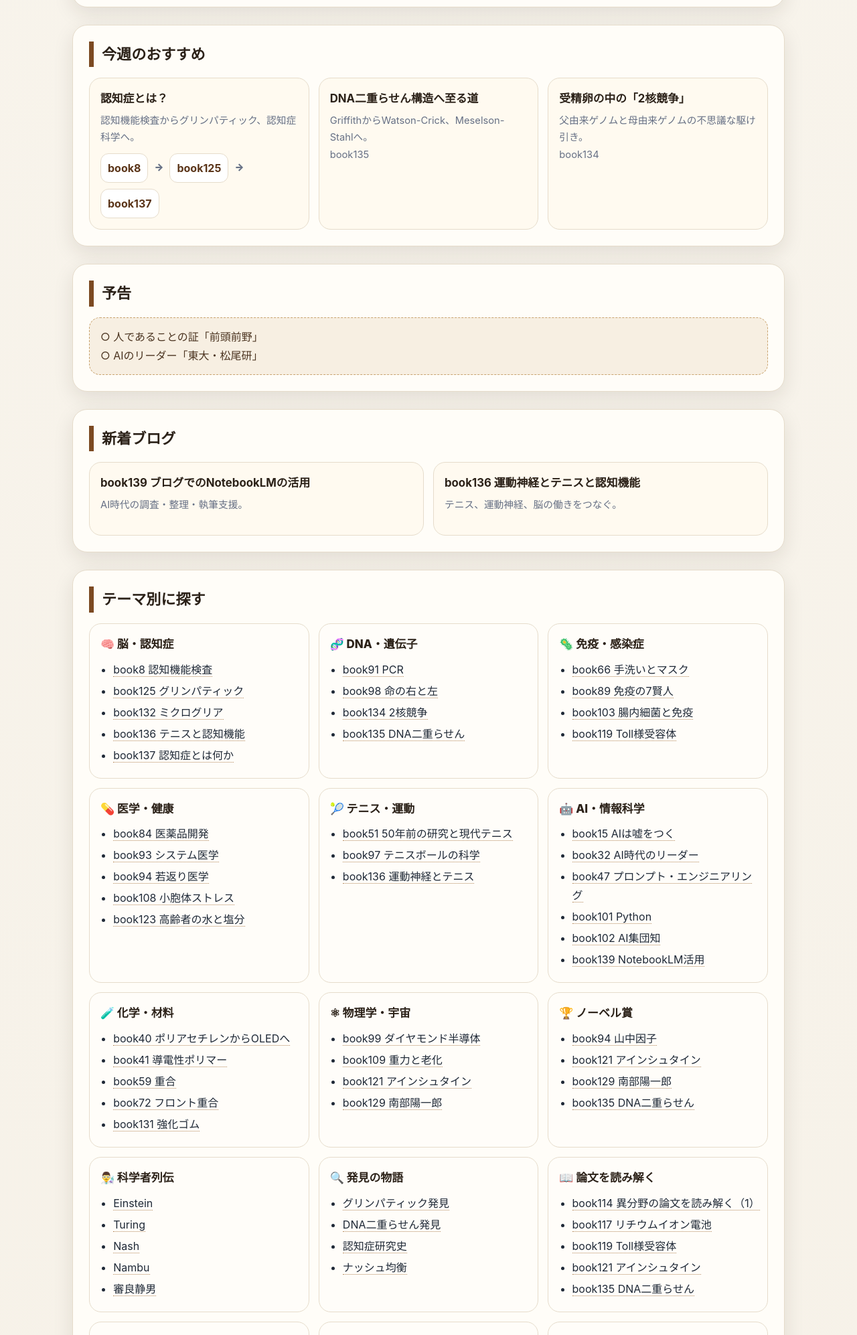
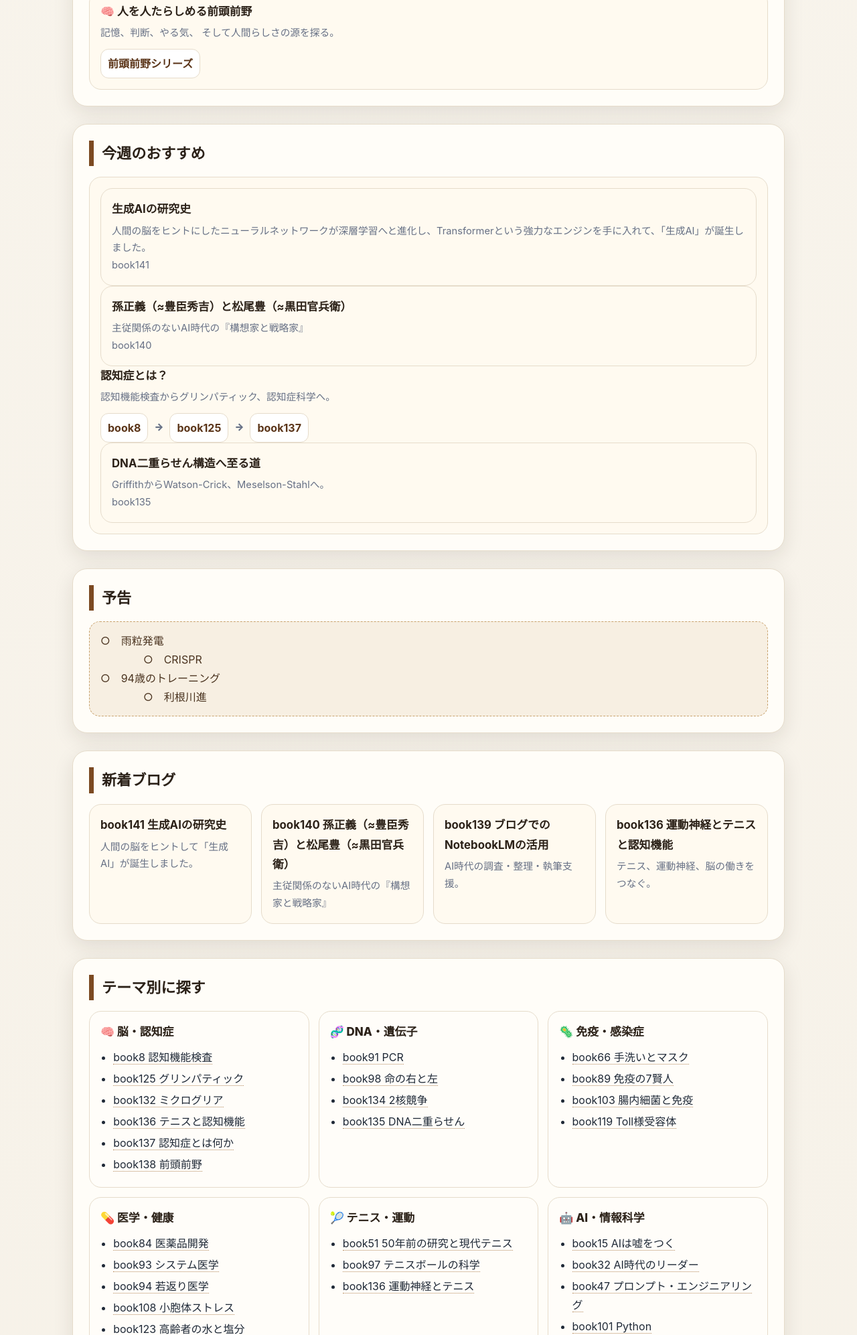
Before and after one commit to seijikoiwa-hash/ai-knowledge-space, a plain HTML site: page index.html in a window 1280 px wide. Shown: the part 806-2800 px from the top of the page at 67% size. Drawn offline with Linux system fonts and the light colour scheme.

Commit message:
Add files via upload

```diff
--- a/index.html
+++ b/index.html
@@ -80,6 +80,17 @@
 <a href="#old-top">従来トップ</a></nav>
 </header>
 <section id="special">
+
+
+<div class="card">
+  <strong>🧬 生成AIの研究史</strong>
+  <span>
+  ChatGPTや画像生成AIなど、まるで人間のように考えているような「生成AI」は、ある日突然魔法のように生まれたわけではありません。
+  </span>
+  <div class="route">
+    <a href="book141navi.html">生成AI研究史</a>
+      </div>
+</div>
 <div class="card">
   <strong>🧠 認知症とは何か？</strong>
   <span>
@@ -93,7 +104,7 @@
     <span class="arrow">→</span>
     <a href="book137navi.html">認知症科学</a>
     <span class="arrow">→</span>
-    <a href="book140navi.html">認知症とは何か</a>
+    <a href="book137navi.html">認知症とは何か</a>
   </div>
 </div>
 <div class="card">
@@ -125,36 +136,54 @@
 <h2>今週のおすすめ</h2>
 <div class="grid">
 <div class="card">
-<strong>認知症とは？</strong>
+
+<a class="card" href="book141navi.html">
+<strong>生成AIの研究史</strong>
+<span>人間の脳をヒントにしたニューラルネットワークが深層学習へと進化し、Transformerという強力なエンジンを手に入れて、「生成AI」が誕生しました。</span>
+<span class="small">book141</span>
+
+<a class="card" href="book140.html">
+<strong>孫正義（≈豊臣秀吉）と松尾豊（≈黒田官兵衛）</strong>
+<span>主従関係のないAI時代の『構想家と戦略家』</span>
+<span class="small">book140</span>
+</a><strong>認知症とは？</strong>
 <span>認知機能検査からグリンパティック、認知症科学へ。</span>
 <div class="route">
 <a href="book8.html">book8</a><span class="arrow">→</span>
 <a href="book125navi.html">book125</a><span class="arrow">→</span>
 <a href="book137navi.html">book137</a>
 </div>
-</div>
 <a class="card" href="book135navi.html">
 <strong>DNA二重らせん構造へ至る道</strong>
 <span>GriffithからWatson-Crick、Meselson-Stahlへ。</span>
 <span class="small">book135</span>
 </a>
-<a class="card" href="book134navi.html">
-<strong>受精卵の中の「2核競争」</strong>
-<span>父由来ゲノムと母由来ゲノムの不思議な駆け引き。</span>
-<span class="small">book134</span>
-</a>
 </div>
+
+
 </section>
 <section id="coming">
 <h2>予告</h2>
 <div class="notice">
-        ○ 人であることの証「前頭前野」<br/>
-        ○ AIのリーダー「東大・松尾研」
+        ○　雨粒発電<br/>
+　　　　○　CRISPR<br/>
+        ○　94歳のトレーニング<br/>
+　　　　○　利根川進
+
       </div>
 </section>
 <section id="new">
 <h2>新着ブログ</h2>
 <div class="grid">
+
+<a class="card" href="book141navi.html">
+<strong>book141 生成AIの研究史</strong>
+<span>人間の脳をヒントして「生成AI」が誕生しました。</span>
+</a>
+<a class="card" href="book140.html">
+<strong>book140 孫正義（≈豊臣秀吉）と松尾豊（≈黒田官兵衛）</strong>
+<span>主従関係のないAI時代の『構想家と戦略家』</span>
+</a>
 <a class="card" href="book139.html">
 <strong>book139 ブログでのNotebookLMの活用</strong>
 <span>AI時代の調査・整理・執筆支援。</span>
@@ -168,18 +197,19 @@
 <section id="themes">
 <h2>テーマ別に探す</h2>
 <div class="themes">
-<div class="theme"><div class="theme-title">🧠 脳・認知症</div><ul><li><a href="book8.html">book8 認知機能検査</a></li><li><a href="book125navi.html">book125 グリンパティック</a></li><li><a href="book132navi.html">book132 ミクログリア</a></li><li><a href="book136.html">book136 テニスと認知機能</a></li><li><a href="book137navi.html">book137 認知症とは何か</a></li></ul></div>
+<div class="theme"><div class="theme-title">🧠 脳・認知症</div><ul><li><a href="book8.html">book8 認知機能検査</a></li><li><a href="book125navi.html">book125 グリンパティック</a></li><li><a href="book132navi.html">book132 ミクログリア</a></li><li><a href="book136.html">book136 テニスと認知機能</a></li><li><a href="book137navi.html">book137 認知症とは何か</a></li><li><a href="book138navi.html">book138 前頭前野</a></li></ul></div>
 <div class="theme"><div class="theme-title">🧬 DNA・遺伝子</div><ul><li><a href="book91.html">book91 PCR</a></li><li><a href="book98.html">book98 命の右と左</a></li><li><a href="book134navi.html">book134 2核競争</a></li><li><a href="book135navi.html">book135 DNA二重らせん</a></li></ul></div>
 <div class="theme"><div class="theme-title">🦠 免疫・感染症</div><ul><li><a href="book66.html">book66 手洗いとマスク</a></li><li><a href="book89ver2.html">book89 免疫の7賢人</a></li><li><a href="book103.html">book103 腸内細菌と免疫</a></li><li><a href="book119.html">book119 Toll様受容体</a></li></ul></div>
 <div class="theme"><div class="theme-title">💊 医学・健康</div><ul><li><a href="book84.html">book84 医薬品開発</a></li><li><a href="book93.html">book93 システム医学</a></li><li><a href="book94.html">book94 若返り医学</a></li><li><a href="book108.html">book108 小胞体ストレス</a></li><li><a href="book123.html">book123 高齢者の水と塩分</a></li></ul></div>
 <div class="theme"><div class="theme-title">🎾 テニス・運動</div><ul><li><a href="book51.html">book51 50年前の研究と現代テニス</a></li><li><a href="book97.html">book97 テニスボールの科学</a></li><li><a href="book136.html">book136 運動神経とテニス</a></li></ul></div>
-<div class="theme"><div class="theme-title">🤖 AI・情報科学</div><ul><li><a href="book15.html">book15 AIは嘘をつく</a></li><li><a href="book32.html">book32 AI時代のリーダー</a></li><li><a href="book47.html">book47 プロンプト・エンジニアリング</a></li><li><a href="book101.html">book101 Python</a></li><li><a href="book102.html">book102 AI集団知</a></li><li><a href="book139.html">book139 NotebookLM活用</a></li></ul></div>
-<div class="theme"><div class="theme-title">🧪 化学・材料</div><ul><li><a href="book40.html">book40 ポリアセチレンからOLEDへ</a></li><li><a href="book41.html">book41 導電性ポリマー</a></li><li><a href="book59.html">book59 重合</a></li><li><a href="book72.html">book72 フロント重合</a></li><li><a href="book131navi.html">book131 強化ゴム</a></li></ul></div>
+<div class="theme"><div class="theme-title">🤖 AI・情報科学</div><ul><li><a href="book15.html">book15 AIは嘘をつく</a></li><li><a href="book32.html">book32 AI時代のリーダー</a></li><li><a href="book47.html">book47 プロンプト・エンジニアリング</a></li><li><a href="book101.html">book101 Python</a></li><li><a href="book102.html">book102 AI集団知</a></li><li><a href="book139.html">book139 NotebookLM活用</a></li><li><a href="book140.html">book140 孫正義と松尾豊</a></li></ul><li><a href="book141navi.html">book141 生成AIの研究史</a></li></ul></div>
+
+<div class="theme"><div class="theme-title">🧪 化学・材料</div><ul><li><a href="book40.html">book40 ポリアセチレンからOLEDへ</a></li><li><a href="book41.html">book41 導電性ポリマー</a></li><li><a href="book59.html">book59 重合</a></li><li><a href="book72.html">book72 フロント重合</a></li><li><a href="book131navi.html">book131 強化ゴム</a></li><li><a href="book133navi.html">book133 微細な凹凸</a></li></ul></div>
 <div class="theme"><div class="theme-title">⚛ 物理学・宇宙</div><ul><li><a href="book99.html">book99 ダイヤモンド半導体</a></li><li><a href="book109.html">book109 重力と老化</a></li><li><a href="book121navi.html">book121 アインシュタイン</a></li><li><a href="book129navi.html">book129 南部陽一郎</a></li></ul></div>
-<div class="theme"><div class="theme-title">🏆 ノーベル賞</div><ul><li><a href="book94.html">book94 山中因子</a></li><li><a href="book121navi.html">book121 アインシュタイン</a></li><li><a href="book129navi.html">book129 南部陽一郎</a></li><li><a href="book135navi.html">book135 DNA二重らせん</a></li></ul></div>
-<div class="theme"><div class="theme-title">👨‍🔬 科学者列伝</div><ul><li><a href="book121navi.html">Einstein</a></li><li><a href="book122.html">Turing</a></li><li><a href="book128navi.html">Nash</a></li><li><a href="book129navi.html">Nambu</a></li><li><a href="book119.html">審良静男</a></li></ul></div>
+<div class="theme"><div class="theme-title">🏆 ノーベル賞</div><ul><li><a href="book94.html">book94 山中因子</a></li><li><a href="book121navi.html">book121 アインシュタイン</a></li><li><a href="book129navi.html">book129 南部陽一郎</a></li><li><a href="book135navi.html">book135 DNA二重らせん</a></li><li><a href="book40.html">book40 白川秀樹</a></li></ul></div>
+<div class="theme"><div class="theme-title">👨‍🔬 科学者列伝</div><ul><li><a href="book121navi.html">Einstein</a></li><li><a href="book122.html">Turing</a></li><li><a href="book128navi.html">Nash</a></li><li><a href="book129navi.html">南部陽一郎</a></li><li><a href="book120.html">ケインズ</a></li><li><a href="book124.html">ソシュール</a></li><li><a href="book116.html">武部貴則</a></li><li><a href="book94.html">山中伸弥也</a></li><li><a href="book114.html">Carminati</a></li><li><a href="book40.html">白川秀樹</a></li><li><a href="book119.html">審良静男</a></li></ul></div>
 <div class="theme"><div class="theme-title">🔍 発見の物語</div><ul><li><a href="book125navi.html">グリンパティック発見</a></li><li><a href="book135navi.html">DNA二重らせん発見</a></li><li><a href="book137navi.html">認知症研究史</a></li><li><a href="book128navi.html">ナッシュ均衡</a></li></ul></div>
-<div class="theme"><div class="theme-title">📖 論文を読み解く</div><ul><li><a href="book114.html">book114 異分野の論文を読み解く（1）</a></li><li><a href="book117.html">book117 リチウムイオン電池</a></li><li><a href="book119.html">book119 Toll様受容体</a></li><li><a href="book121navi.html">book121 アインシュタイン</a></li><li><a href="book135navi.html">book135 DNA二重らせん</a></li></ul></div>
+<div class="theme"><div class="theme-title">📖 論文を読み解く</div><ul><li><a href="book114.html">book114 異分野の論文を読み解く（1）</a></li><li><a href="book117.html">book117 リチウムイオン電池</a></li><li><a href="book119.html">book119 Toll様受容体</a></li><li><a href="book121navi.html">book121 アインシュタイン</a></li><li><a href="book135navi.html">book135 DNA二重らせん</a></li></ul><li><a href="book141navi.html">book141 生成AIの研究史</a></li></ul></div>
 <div class="theme"><div class="theme-title">📜 歴史</div><ul><li><a href="book2.html">book2 松戸市の城跡</a></li><li><a href="book36.html">book36 ルイス・フロイス</a></li><li><a href="book77.html">book77 移封の現実</a></li><li><a href="book106.html">book106 西軍四将と家康</a></li></ul></div>
 <div class="theme"><div class="theme-title">📝 言葉・翻訳</div><ul><li><a href="book16.html">book16 AIで漢文を読む</a></li><li><a href="book29.html">book29 専門用語の翻訳史</a></li><li><a href="book45.html">book45 HTML、PDF、標準語、方言</a></li><li><a href="book79.html">book79 日本語</a></li><li><a href="book81.html">book81 関係を運ぶ言語</a></li></ul></div>
 <div class="theme"><div class="theme-title">🗾 地域・紀行</div><ul><li><a href="book2.html">松戸市の城跡</a></li><li><a href="book7.html">21世紀の森</a></li><li><a href="book63.html">修善寺</a></li><li><a href="book65.html">安房の国、鴨川、館山</a></li></ul></div>
@@ -222,7 +252,7 @@
 <div class="fixed-box">
 <h3>🔬 科学技術情報提供ページ</h3>
 <ul>
-<li><a href="./2026.05.27.html">本日の世界最先端10選＋日本10選</a></li>
+<li><a href="./2026.06.25.html">本日の世界最先端10選＋日本10選</a></li>
 <li><a href="./science_archive.html">科学技術情報アーカイブ</a></li>
 <li><a href="./book113.html">AIはどのようにして最先端技術10選を選ぶのか？</a></li>
 </ul>
--- a/posts.js
+++ b/posts.js
@@ -140,12 +140,12 @@ const posts = [
 { file: "book134navi.html", title: "異分野の論文を読み解く(15)-２核競争-", book: 134, date: "2026-06-10", published: true, series: "book" },
 { file: "book135navi.html", title: "異分野の論文を読み解く(13)-DNA二重らせん構造へ至る道", book: 135, date: "2026-06-03", published: true, series: "book" },
 { file: "book136.html", title: "運動神経とテニスと認知機能", book: 136, date: "2026-06-06", published: true, series: "book" },
-{ file: "book139.html", title: "ブログでのNotebookLMの活用", book: 139, date: "2026-06-19", published: false, series: "book" },
+{ file: "book139.html", title: "ブログでのNotebookLMの活用", book: 139, date: "2026-06-17", published: true, series: "book" },
 { file: "book137navi.html", title: "異分野の論文を読み解く(17)-認知症とは何か？-", book: 137, date: "2026-06-16", published: true, series: "book" },
-{ file: "book138navi.html", title: "軟骨伝導（Cartilage Conduction）", book: 127, date: "2026-05-21", published: false, series: "book" },
-{ file: "book138navi.html", title: "軟骨伝導（Cartilage Conduction）", book: 127, date: "2026-05-21", published: false, series: "book" },
-{ file: "book138navi.html", title: "軟骨伝導（Cartilage Conduction）", book: 127, date: "2026-05-21", published: false, series: "book" },
-{ file: "book138navi.html", title: "軟骨伝導（Cartilage Conduction）", book: 127, date: "2026-05-21", published: false, series: "book" },
-{ file: "book138navi.html", title: "軟骨伝導（Cartilage Conduction）", book: 127, date: "2026-05-21", published: false, series: "book" },
-{ file: "book138navi.html", title: "軟骨伝導（Cartilage Conduction）", book: 127, date: "2026-05-21", published: false, series: "book" },
+{ file: "book138navi.html", title: "異分野の論文を読み解く(18)-前頭前野-", book: 138, date: "2026-06-18", published: true, series: "book" },
+{ file: "book140.html", title: "孫正義（≈豊臣秀吉）と松尾豊（≈黒田官兵衛）", book: 140, date: "2026-06-22", published: true, series: "book" },
+{ file: "book141navi.html", title: "異分野の論文を読み解く(19)-生成AI研究史ー", book: 141, date: "2026-06-25", published: true, series: "book" },
+{ file: "book142navi.html", title: "脳は何歳からでも成長できる", book: 142, date: "2026-06-28", published: false, series: "book" },
+{ file: "book143navi.html", title: "軟骨伝導（Cartilage Conduction）", book: 127, date: "2026-05-21", published: false, series: "book" },
+{ file: "book144navi.html", title: "軟骨伝導（Cartilage Conduction）", book: 127, date: "2026-05-21", published: false, series: "book" },
 ];
```
Also changed, not shown: research_index.html (+20 -0 lines), science_archive.html (+9 -0 lines).
